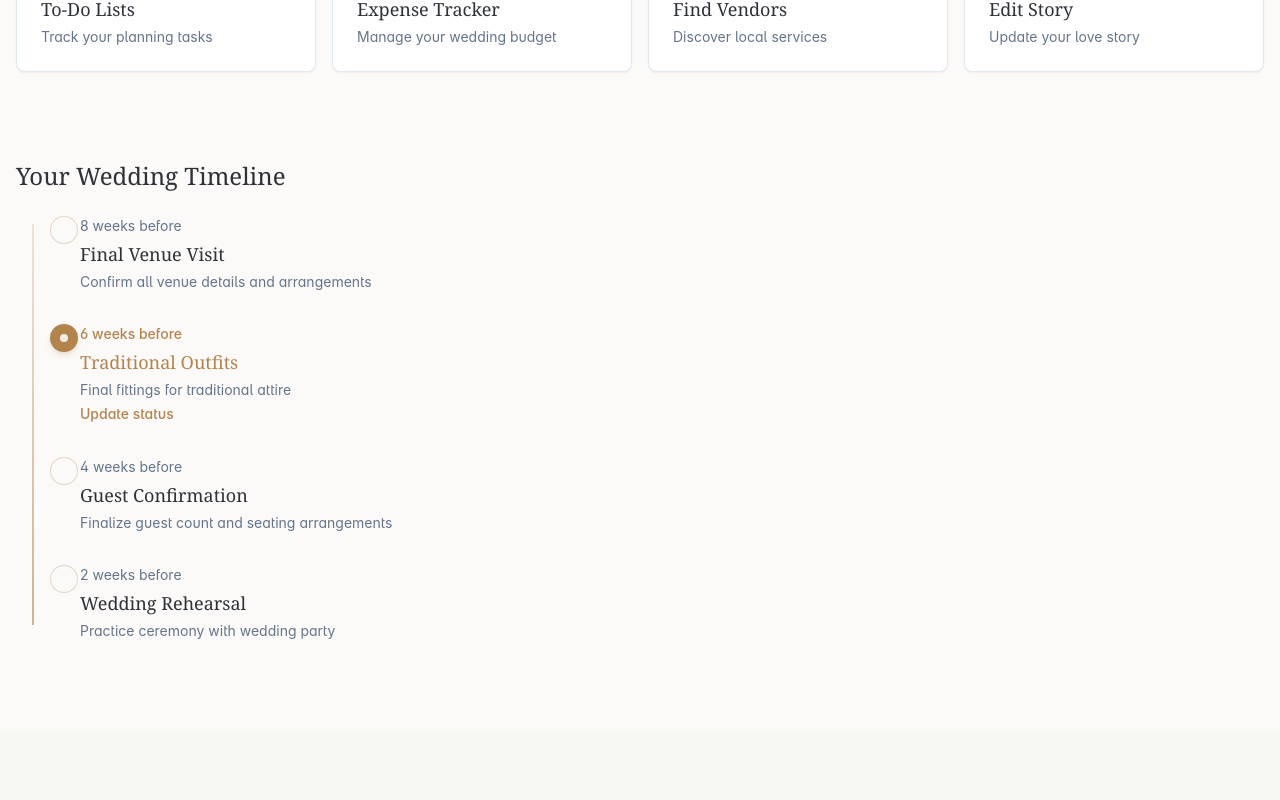
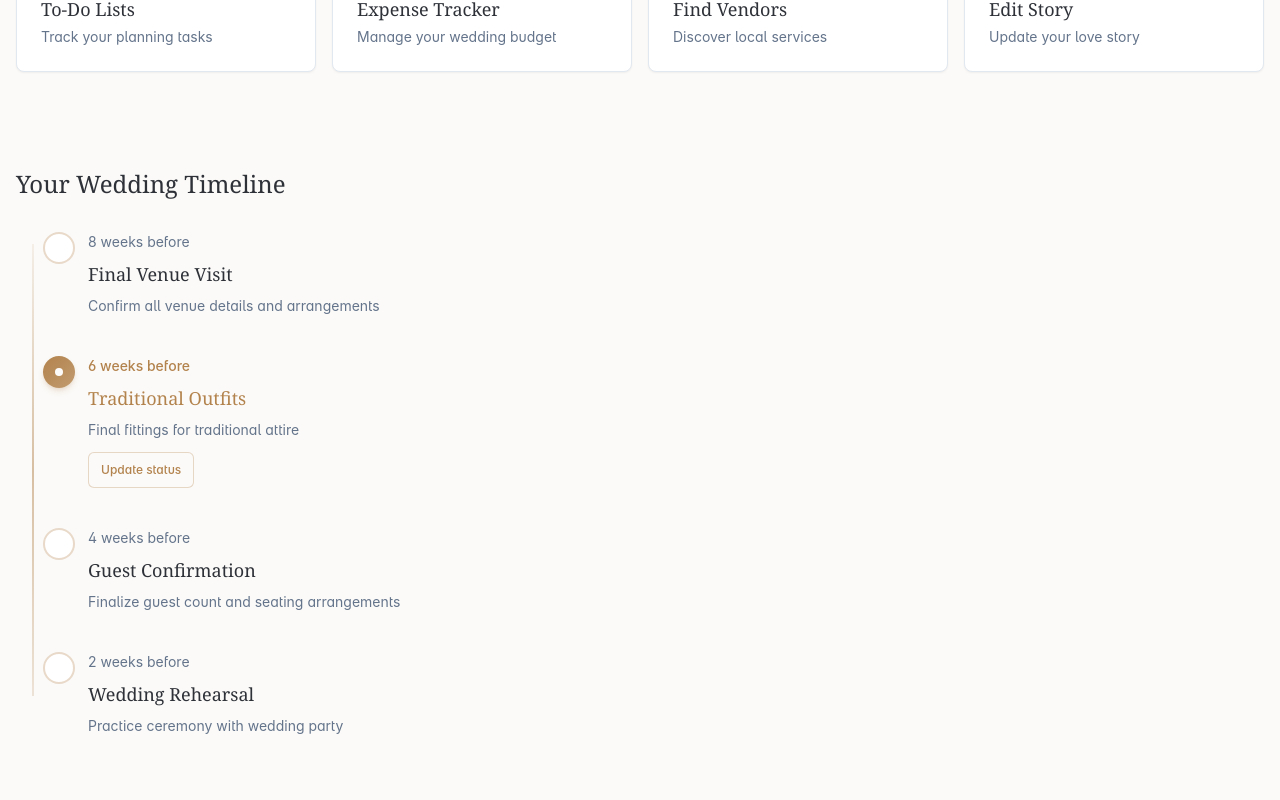
Before and after one commit to nehyabah/event-empower, a React (Vite) app: page /home in a window 1280 px wide. Shown: the part 1040-1840 px from the top of the page. Built offline with nearby package versions, Linux system fonts and the light colour scheme; sample sign-in values are in the browser's storage.

Commit message:
Improve UI appearance
The UI appearance was not satisfactory and has been improved.

```diff
--- a/src/pages/UserHomepage.tsx
+++ b/src/pages/UserHomepage.tsx
@@ -72,10 +72,11 @@ const UserHomepage = () => {
             </div>
           </section>
 
-          {/* Important Dates - Sleeker Timeline */}
-          <section className="py-6">
-            <h2 className="text-2xl font-serif mb-6">Your Wedding Timeline</h2>
-            <div className="relative pl-10 md:pl-12 space-y-8 max-w-2xl before:absolute before:left-4 before:top-2 before:bottom-4 before:w-0.5 before:bg-gradient-to-b before:from-primary/20 before:to-primary/60">
+          {/* Elegant Wedding Timeline */}
+          <section className="py-8">
+            <h2 className="text-2xl font-serif mb-8">Your Wedding Timeline</h2>
+            <div className="relative pl-12 space-y-10 max-w-3xl before:absolute before:left-4 before:top-3 before:bottom-10 before:w-[2px]
+              before:bg-gradient-to-b before:from-primary/10 before:via-primary/50 before:to-primary/20">
               <TimelineItem
                 date="8 weeks before"
                 title="Final Venue Visit"
@@ -137,22 +138,24 @@ interface TimelineItemProps {
 }
 
 const TimelineItem = ({ date, title, description, active = false }: TimelineItemProps) => (
-  <div className="relative group">
-    <div className={`absolute w-7 h-7 rounded-full -left-[14px] top-0 flex items-center justify-center
+  <div className="relative transition-all duration-300 hover:translate-x-1 group">
+    <div className={`absolute w-8 h-8 rounded-full -left-[21px] top-0 flex items-center justify-center
       ${active
-        ? "bg-primary shadow-md shadow-primary/20"
-        : "bg-background border border-primary/30"
+        ? "bg-gradient-to-br from-primary to-primary/80 shadow-md shadow-primary/20"
+        : "bg-white border-2 border-primary/30"
       } transition-all duration-300 group-hover:scale-110`}>
-      {active && <div className="w-2 h-2 rounded-full bg-white animate-pulse"></div>}
+      {active && <div className="w-2 h-2 rounded-full bg-white animate-pulse-soft"></div>}
     </div>
-    <div className="pl-4">
-      <div className={`${active ? "text-primary font-medium" : "text-muted-foreground"} text-sm mb-1`}>
+    <div className="pl-6">
+      <div className={`${active ? "text-primary font-medium" : "text-muted-foreground"} text-sm mb-2 transition-colors group-hover:text-primary/80`}>
         {date}
       </div>
-      <h3 className={`font-medium text-lg mb-1 ${active ? "text-primary" : ""}`}>{title}</h3>
-      <p className="text-muted-foreground text-sm">{description}</p>
+      <h3 className={`font-medium text-lg mb-2 transition-colors ${active ? "text-primary" : ""} group-hover:text-primary/90`}>
+        {title}
+      </h3>
+      <p className="text-muted-foreground text-sm mb-3">{description}</p>
       {active && (
-        <Button variant="link" className="p-0 h-auto text-primary mt-1 hover:text-primary/80">
+        <Button variant="outline" size="sm" className="text-xs text-primary border-primary/30 hover:bg-primary/5 hover:text-primary hover:border-primary/50">
           Update status
         </Button>
       )}
```
